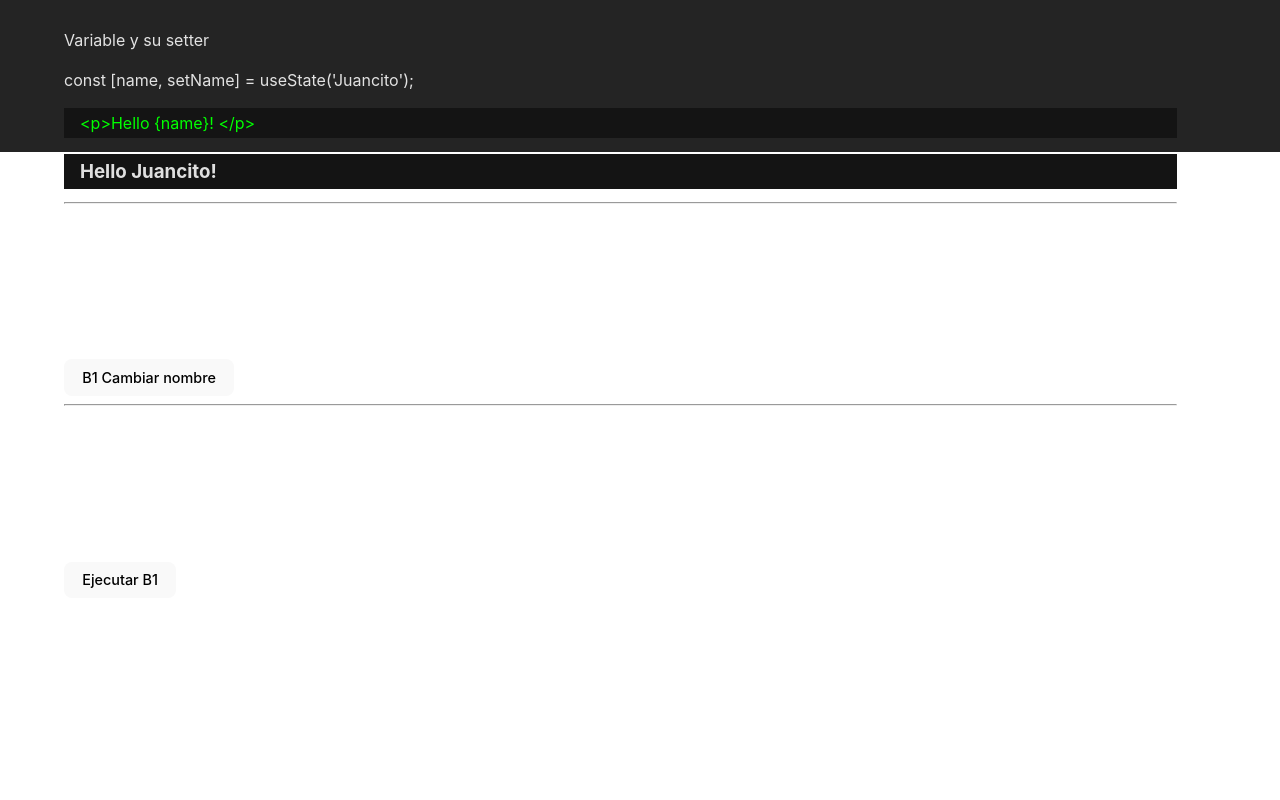
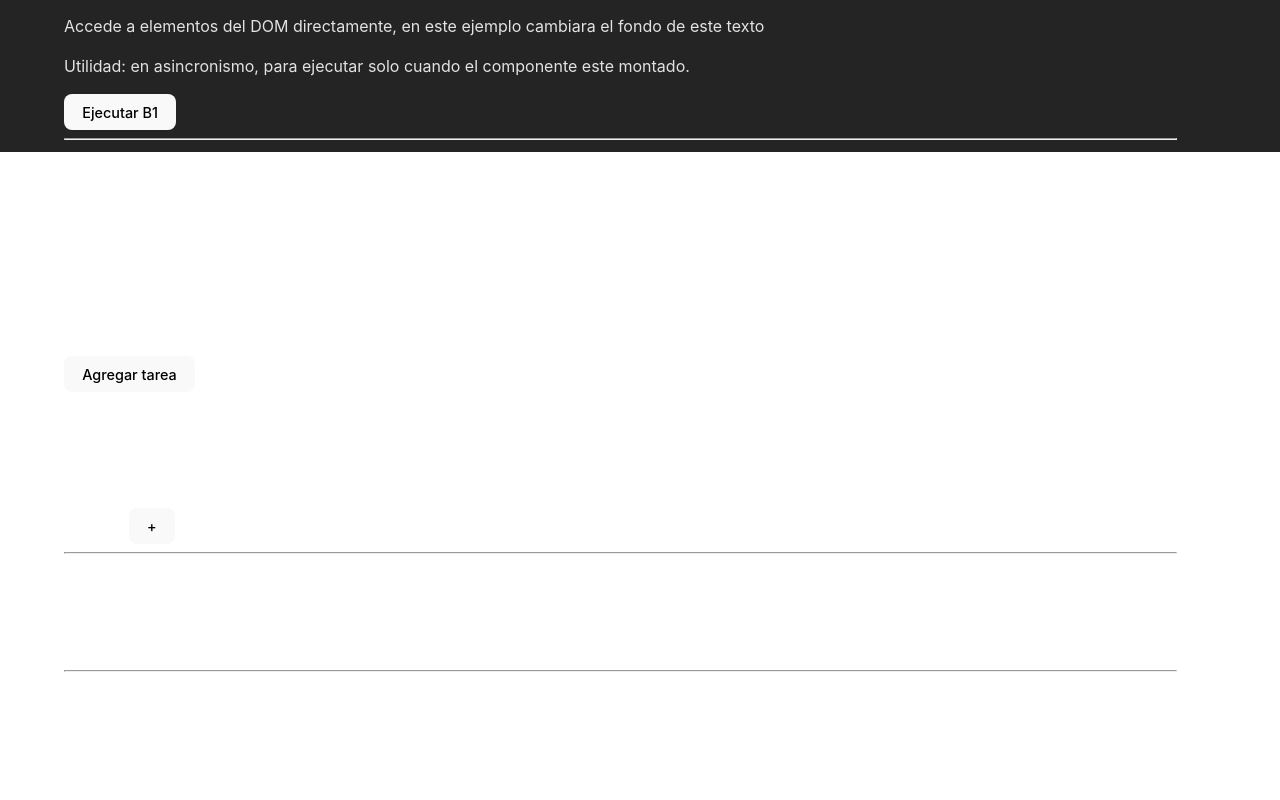
Before and after one commit to topoescobar/react-hooks-practice, a React (Create React App) app: page / in a window 1280 px wide. Shown: the part 680-1480 px from the top of the page. Built offline with nearby package versions, Linux system fonts and the light colour scheme.

Commit message:
reorganizacion componentes

```diff
--- a/src/App.js
+++ b/src/App.js
@@ -27,7 +27,6 @@ export default function App() {
 
   return (
     <div>
-      <UseReducer />
       <StateEffect
         name={name}
         setName={setName}
@@ -37,6 +36,7 @@ export default function App() {
       <Ref setName={setName} refButton={refButton} />
       <UseMemo name={name} setName={setName} />
       <Callback />
+      <UseReducer />
     </div>
   );
 }
--- a/src/components/Callback.jsx
+++ b/src/components/Callback.jsx
@@ -6,8 +6,10 @@ export default function Callback(props) {
     <div>
       <h2>5. useCallback</h2>
       <p>
-        Parecido a useMemo, pero en vez de devolver un valor en cache devuelve una funcion
+        Parecido a useMemo, pero en vez de devolver un valor en cache devuelve
+        una funcion
       </p>
+      <hr />
     </div>
   );
 }
--- a/src/components/Memo.jsx
+++ b/src/components/Memo.jsx
@@ -39,6 +39,7 @@ export default function UseMemo(props) {
         <button onClick={increment}>+</button>
         {calculation}
       </div>
+      <hr />
     </div>
   );
 }
--- a/src/components/Ref.jsx
+++ b/src/components/Ref.jsx
@@ -19,6 +19,7 @@ export default function Ref(props) {
         montado.
       </p>
       <button onClick={handleRef}> Ejecutar B1</button>
+      <hr />
     </div>
   );
 }
```
